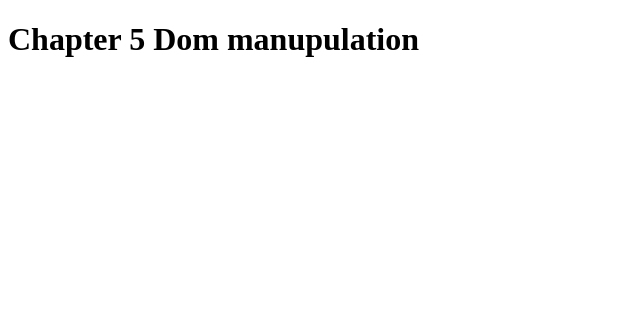
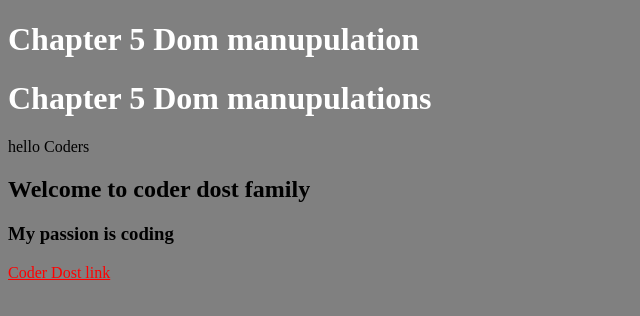
Before and after one commit to moiezshaikh18/Javascript_practice, a plain HTML site: page Chapter 5(DOM)/five.html in a window 1280 px wide. Shown: the whole page, without its empty margins (0-640 px from the left). Drawn offline with Linux system fonts and the light colour scheme.

Commit message:
started chapter % half way

```diff
--- a/Chapter 5(DOM)/five.html
+++ b/Chapter 5(DOM)/five.html
@@ -4,9 +4,23 @@
     <meta charset="UTF-8" />
     <meta name="viewport" content="width=device-width, initial-scale=1.0" />
     <title>Chapter 5 (DOM Manuplution )</title>
-    <script src="../Chapter 5(DOM)/script.js"></script>
+
+    <style>
+      * {
+        background-color: grey;
+      }
+      h1 {
+        color: white;
+      }
+    </style>
   </head>
   <body>
     <h1>Chapter 5 Dom manupulation</h1>
+    <h1>Chapter 5 Dom manupulations</h1>
+    <p>hello Coders</p>
+    <h2 class="coderdost">Welcome to coder dost family</h2>
+    <h3 id="coders">My passion is coding</h3>
+    <a href="#">Coder Dost link</a>
+    <script src="../Chapter 5(DOM)/script.js"></script>
   </body>
 </html>
--- a/Chapter 5(DOM)/script.js
+++ b/Chapter 5(DOM)/script.js
@@ -1 +1,17 @@
-console.log("Test");
+// console.log(document);
+
+// let resultElement = document.querySelectorAll("h1");
+// let resultElementId = document.querySelectorAll("#coders");
+// let resultElementClass = document.querySelectorAll(".coderdost");
+
+// console.log(resultElement, resultElementId, resultElementClass);
+
+// let tagElements = document.getElementsByTagName("h1");
+
+// console.log(tagElements);
+
+let heading = document.querySelector("a");
+
+// heading.setAttribute("href", "youtube.com");
+
+heading.style.color = "red";
```
Also changed, not shown: Chapter 4(Objects)/practiceFour.js (+49 -0 lines).
